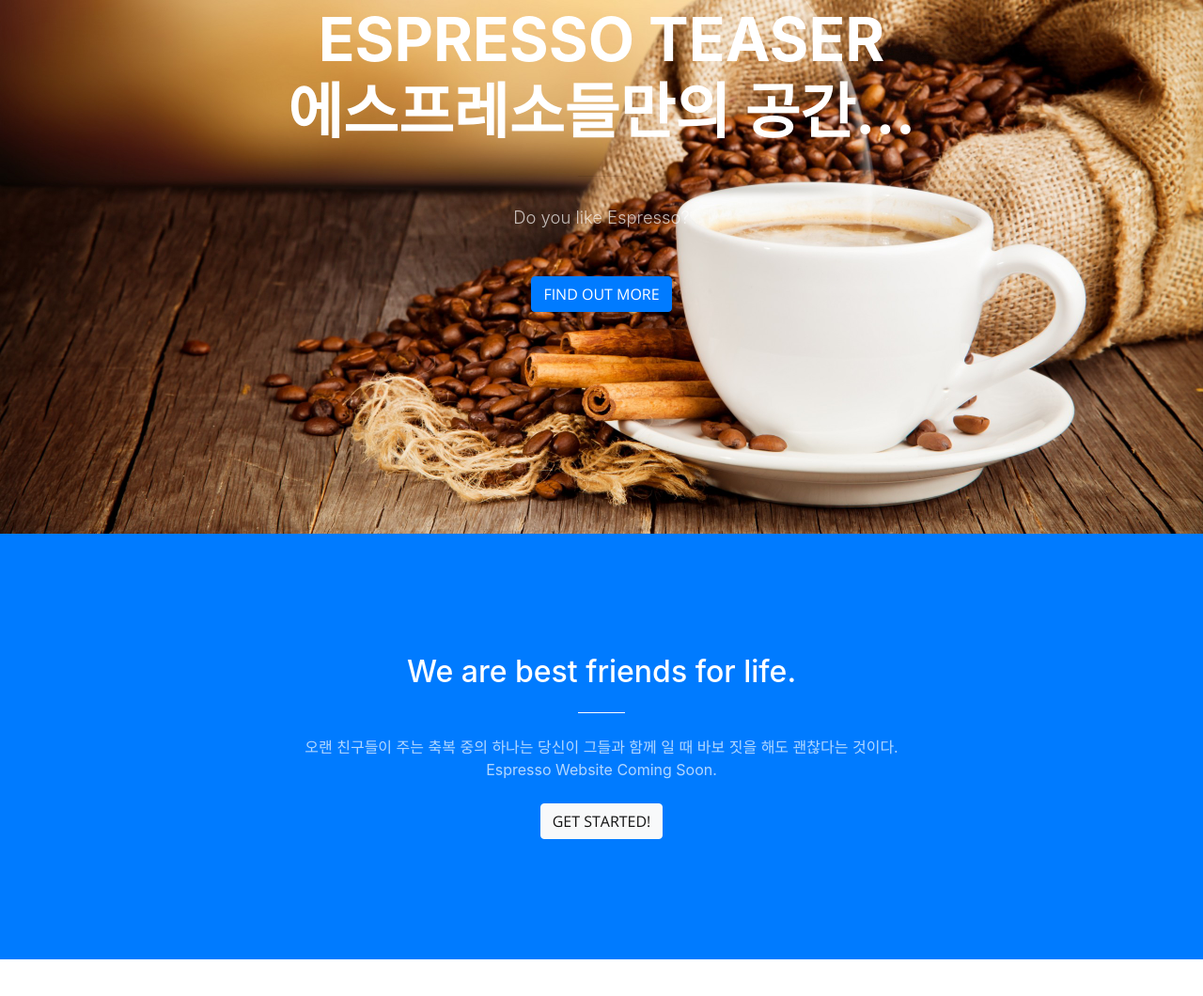
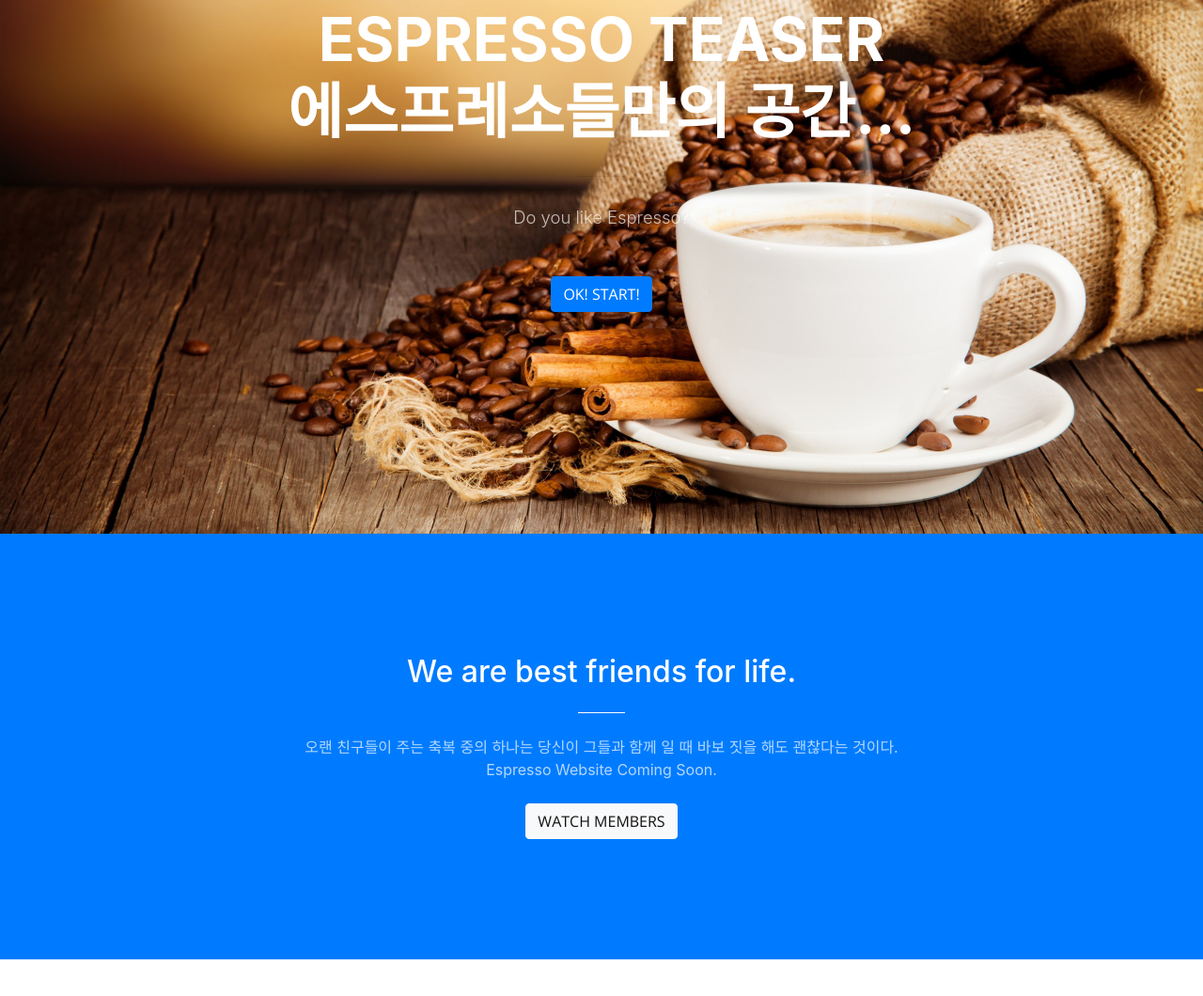
Before and after one commit to tawans/tawans.github.io, a website with bundled scripts: page index.html in a window 1280 px wide. Shown: the part 232-1292 px from the top of the page at 94% size. Built offline with nearby package versions, Linux system fonts and the light colour scheme.

Commit message:
text change2

```diff
--- a/index.html
+++ b/index.html
@@ -65,7 +65,7 @@
           </div>
           <div class="col-lg-8 mx-auto">
             <p class="text-faded mb-5">Do you like Espresso?</p>
-            <a class="btn btn-primary btn-xl js-scroll-trigger" href="#about">Find Out More</a>
+            <a class="btn btn-primary btn-xl js-scroll-trigger" href="#about">OK! Start!</a>
           </div>
         </div>
       </div>
@@ -79,7 +79,7 @@
             <hr class="light my-4">
             <p class="text-faded mb-4">오랜 친구들이 주는 축복 중의 하나는 당신이 그들과 함께 일 때 바보 짓을 해도 괜찮다는 것이다.<br>
             Espresso Website Coming Soon.</p>
-            <a class="btn btn-light btn-xl js-scroll-trigger" href="#services">Get Started!</a>
+            <a class="btn btn-light btn-xl js-scroll-trigger" href="#services">Watch Members</a>
           </div>
         </div>
       </div>
```
